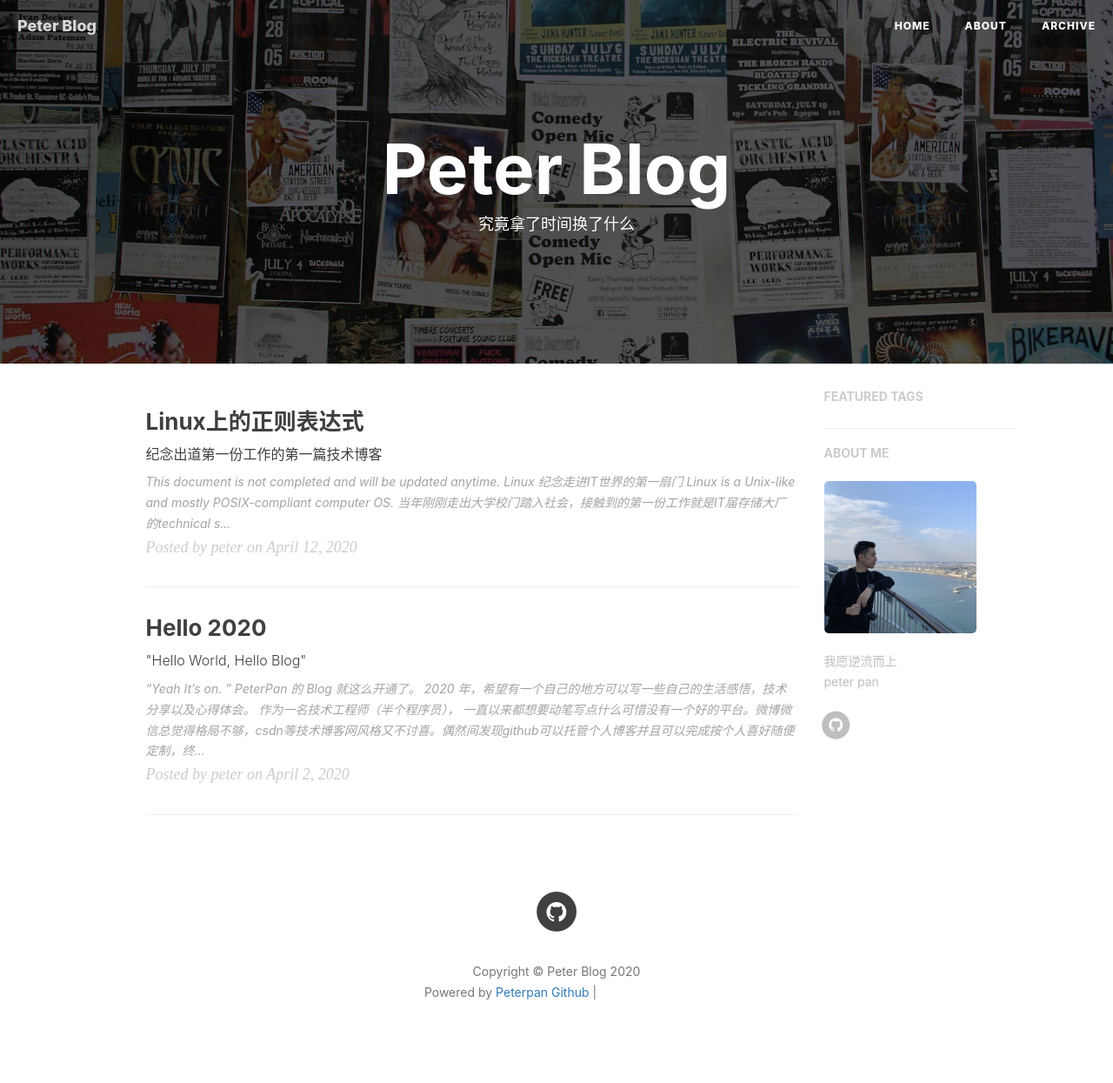
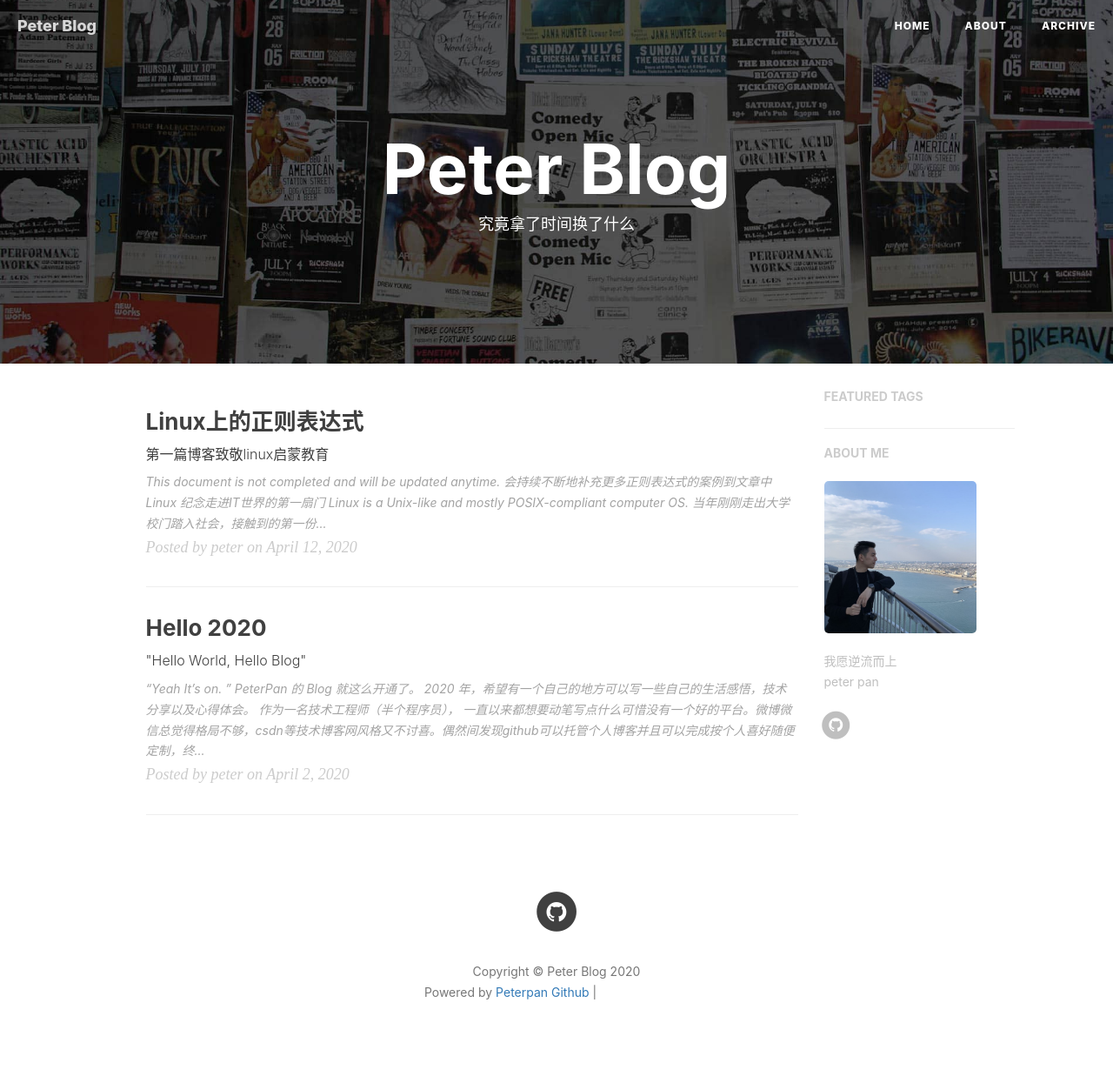
Before and after one commit to pans2/pans2.github.io, a Jekyll site: the page built from index.html, in a window 1280 px wide. Shown: the whole page at 87% size. Built offline with Jekyll 4.4.1, drawn with Linux system fonts in a browser that asks for light colours; nearby versions of some CDN libraries; the list of posts is cut into pages by our own code; comment, search, counter and statistics services are not loaded; some of the changed lines change nothing that is shown; grey boxes are pictures that could not be loaded.

Commit message:
缺乏特殊符号表

````diff
--- a/_posts/2015-04-14-unix-linux-note.markdown
+++ b/_posts/2015-04-14-unix-linux-note.markdown
@@ -1,7 +1,7 @@
 ---
 layout:     post
 title:      "Linux上的正则表达式"
-subtitle:   "纪念出道第一份工作的第一篇技术博客"
+subtitle:   "第一篇博客致敬linux启蒙教育"
 date:       2020-04-12
 author:     "peter"
 header-img: "img/post-bg-unix-linux.jpg"
@@ -11,6 +11,7 @@
 ---
 
 > This document is not completed and will be updated anytime.
+> 会持续不断地补充更多正则表达式的案例到文章中
 
 
 ## Linux
@@ -22,191 +23,115 @@
 当年刚刚走出大学校门踏入社会，接触到的第一份工作就是IT届存储大厂的technical support。从未接触过操作系统的我开启了这扇通往技术道路的大门，也是为了纪念最初，把这篇开山博客献给我热爱的**linux系统**以及曾经工作中经常用到的工具，**正则表达式**。
 
 
-
 ## 正则表达式
 
 既然是聊到这个话题，当然要说一下正则表达式的意义和用途。简单来讲，正则表达式就是用来用处字符串的方法，可以通过一些特殊符号的运用来快速的对文本文件进行增删改查的操作。一般来讲，任何一个有经验的运维人员或者是IT从业者，都会熟练的掌握正则表达式。
 
-当初我从事第一份工作技术支持的时候，常常会和企业运维人员进行一些远程桌面解决一些程序错误问题。就在这一次次的远程环境中，我总能看到我的客户熟练的操作着他们的命令行，尤其是当我还停留在**ls**，**cat**，**df -h**这些基本操作的时候，我的客户却已经开始用正则表达式提取各种需要的文本字符串。以至于我心虚的不敢在客户桌面提取我想要的特殊字段，只能让客户把一些配置文件日志文件传给我，我偷偷的线下打开notepad++然后用原始的**CTRL + F**，**CTRL + C**以及**CTRL + V**的方法来拿到我想要的字符串。
+当初我从事第一份工作技术支持的时候，常常会和企业运维人员进行一些远程桌面解决一些程序错误问题。就在这一次次的远程环境中，我总能看到我的客户熟练的操作着他们的命令行，尤其是当我还停留在**ls**，**cat**，**df -h**这些基本操作的时候，我的客户却在熟练的运用正则表达式提取各种需要的文本字符串。以至于我心虚的不敢在客户桌面提取我想要的特殊字段，只能让客户把一些配置文件日志文件传给我，我偷偷的线下打开notepad++然后用原始的**CTRL + F**，**CTRL + C**以及**CTRL + V**的方法来拿到我想要的字符串。
 
-这样的悲惨经历让我意识到了文本过滤的重要性，也正是如此让我对正则表达式产生了强烈的好奇心和求知欲。废话不多说，直接进入技术实现。
+这样的悲惨经历让我意识到了文本过滤的重要性，也正是如此让我对正则表达式产生了强烈的好奇心和求知欲。正则表达式实际上是一种“表示法”，只要某个工具程序支持这种表示法，就可以用正则表达式来进行字符串的处理。linux上最常见的就是grep，vi，sed，awk等处理文本的工具，其他一些比如cp，mv，ls之类的当然就是无法支持的。
 
 - #### grep
-Bell 和 AT&A 在那时已经是一家了，可以看到那时的通信公司真是一线 IT 公司呢。
-**C 语言也是 Bell Labs 的产物**，从一开始就是为了用于 Unix 而设计出来的。所以 Unix （在 73 年用 C 重写）在高校流行后，C 语言也获得了广泛支持。
+grep是一个非常常用也非常简单的工具，最基础的就是从文本中抓取带有特殊字符串的某一行或几行。
+所以最基础的正则表达式练习可以结合grep开始练习，先随便找了一台ubuntu的虚机然后获取/etc/hosts配置文件，显示出具体的行数和断航字符。
+```html
+ubuntu@ip-10-0-0-144:~$ cat -An /etc/hosts
+     1  127.0.0.1 localhost$
+     2  $
+     3  # The following lines are desirable for IPv6 capable hosts$
+     4  ::1 ip6-localhost ip6-loopback$
+     5  fe00::0 ip6-localnet$
+     6  ff00::0 ip6-mcastprefix$
+     7  ff02::1 ip6-allnodes$
+     8  ff02::2 ip6-allrouters$
+     9  ff02::3 ip6-allhosts$
+```
+然后执行几个命令看看能不能达到我们想要的效果获取特定的行。
+grep -n 'localhost' /etc/hosts     打印有localhost字符串的行
+grep -n 'ff0[02]' /etc/hosts       打印有ff00或者ff02的行
+grep -n 'f[^e]' /etc/hosts         打印有f后面不是e的字符串的行
+grep -n '[^[:lower:]]' /etc/hosts  打印含有不是小写字母的字符串的行
+grep -n '^$' /etc/hosts            打印出所有空白行
+grep -n '^[^$]' /etc/hosts         打印出所有非空白行
+
+需要注意的是* 的用法，代表的是重复0个或多个前面的RE字符。因此如果是“f* ”，那么有没有字符其实是都可以显示出来，如果后面再接一个字符的话，则只要含有后面那个字符就可以打印出来。看下面的例子可以作为证明。
+```html
+ubuntu@ip-10-0-0-144:~$ grep -n 'f*t' /etc/hosts
+1:127.0.0.1 localhost
+3:# The following lines are desirable for IPv6 capable hosts
+4:::1 ip6-localhost ip6-loopback
+5:fe00::0 ip6-localnet
+6:ff00::0 ip6-mcastprefix
+8:ff02::2 ip6-allrouters
+9:ff02::3 ip6-allhosts
+```
+
+- #### sed工具
+一旦开始使用了sed命令之后，我就再也不愿意使用cut这样的初级命令，因为cut的限制太多用起来太吃力，渐渐发现sed相比之下足够的强大并且最重要的是可以支持正则表达式的使用。
+先来看一下sed工具的基本用法： sed [-nefri] [动作]
+-n 使用安静模式。正常模式中，所有数据都会被列出来，而加上-n之后就只会打印出经过sed处理过的那一行。
+-e 直接在命令行上进行文件编辑并打印出来。
+-f 可以将sed的动作写在一个文件内，后面跟这个文件就可以执行这个动作。
+-r 后面可以支持扩展的正则表达式，不仅限于基础正则表达式。
+-i 直接修改后面接的文件的内容而不只是由屏幕输出。（对于配置文件要慎用，建议还是先确认输出正确再做修改）
+
+动作说明： '[n1[,n2]]function'
+动作参数： a：新增到下一行 c：替换整行 d：删除 i:插入到上一行 p:打印，一般配合sed -n打印选择的数据 s：替换，配合正则表达式。
+
+举例说明上述基本用法，可以自己编辑一个简单的文本然后执行下面的语句看看是否打印出正确的效果。
+```html
+$ cat test.test
+test
+123
+tete
+erererere
+eeeeeeeee
+fefsfddfd
+xcvxvcvcxvxcv
+fdsfsefefefsfefsefef
+```
+假设我们有上述一个名字叫test.test的文件，然后分别执行下面的语句。为了能打印出行号，可以使用nl代替cat。下面的sed直接接动作省略了-e。
+nl test.test | sed '2a test'           第二行下面一行新增一行test
+nl test.test | sed '6,7c test'         第六第七行替换成一行test
+nl test.test | sed '2,5d'              删除第二行到第五行，d后面如果接test会报错
+nl test.test | sed '6,7i test'         第六行和第七行上面分别插入一行test
+nl test.test | sed -n '6,7p'           只打印出6-7行，如果这时候不用-n的话，6-7行会反复输出，这就是安静模式的作用配合p的动作执行
 
 
+- #### sed正则表达
+为了演示一下sed上的正则表达式的用法，我特地找来了做support工作时候的一个日志文件，选取了一行比较复杂的日志来进行sed处理。
+```html
+$ cat test.pid
+2019-10-24 08:23:22.562866 AEDT,"sys_gis","iadpprod",p766178,th-859531392,"10.139.206.158","30904",2019-10-24 08:04:53 AEDT,0,con9683124,cmd16,seg-1,,dx23356519,,sx1,"ERROR","58M01","could not execute command on QE","FTS detected connection lost during dispatch to seg29 192.168.99.24:50005 pid=152199:","command: 'set gp_write_shared_snapshot=true'",,,,"SELECT  COUNT(*) FROM  PM_RECOVERY9 WHERE  REP_GID = $1  AND WFLOW_ID = $2  AND SUBJ_ID = $3  AND TASK_INST_ID = $4  AND TGT_INST_ID = $5",0,,"cdbdisp_query.c",550,
+```
+我如果想要提取FTS以后的字符串一直到包含pid=xxxxxx为止，并且希望整个日志文件其他每一行都要能提取出这个特殊字段，用sed是最佳的方法。如果用cut，我们无法把FTS作为cut的分隔符，也没有办法保证截取到pid=xxxxxx的字符串，因为其他行的pid会是别的号，所以我们就要用sed结合正则表达式来提取。
+思路就是把FTS前面的文字全部替换成空格，再把pid=xxxxxx以后的文字也全部替换成空格，效果就出来了。
+```html
+$ cat test.pid | sed -r 's/.*FTS(.*)pid([^:]*).*/FTS\1pid\2/g'
+FTS detected connection lost during dispatch to seg29 192.168.99.24:50005 pid=152199
+```
 
-AT&T licensed Unix to outside parties(第三方) from the late 1970s, leading to a variety of both **academic** (最有有名的 BSD ) and **commercial** (Microsoft Xenix, IBM AIX, SunOS Solaris)
+- #### 正则表达式字符
+通过上述的命令行来详细介绍一下几个特殊字符的作用。
+^word   待查找的字符串word在行首
+word$   待查找的字符串word在行尾
+.       代表一定有一个任意字符的字符
+*       重复0-无穷多个前一个字符
+\       转义字符
+[abc]   字符集合中找出含a或b或c的字符串
+[n1-n2] 字符集合中找出想要选区的字符范围，连续性根据ASCII编码而定
+[^list] 字符集合中找出不是list的字符串
+\{n,m\} 连续n到m个前一个字符
 
-- #### sed
-一旦开始使用了sed命令之后，我就再也不愿意使用cut这样的初级命令，因为cut的限制太多用起来太吃力，渐渐发现sed相比之下足够的强大并且最重要的是可以支持正则表达式的使用。
+所以在上述命令中 .* 代表任意字符重复多次，（.* ）代表第一个分组是FTS到pid字符串中的字符，([^:]* )代表第二个分组是pid之后，第一个：之前的字符串。然后我们讲整行内容替换成FTS+第一个分组内容+pid+第二个分组内容。显示出来的就是我们要的字段了。
+
+其实上面的过滤方式还有另一种方法也可以做到
+```html
+$ cat test.pid | sed -r 's/^.*FTS/FTS/g' | sed -r 's/pid([^:]*).*$/pid\1/g'
+FTS detected connection lost during dispatch to seg29 192.168.99.24:50005 pid=152199
+```
+通过两个管道分别替换两次，第一次替换FTS前面的部分变成FTS，第二次替换pid到：以后的部分变成pid+分组变量。
 
 
-
-- #### BSD
-**Barkeley Software Distribution**, also called Berkeley Unix. Today the term "BSD" is used to refer to any of the BSD descendants(后代) which together form a branch of the family of Unix-like OS.(共同组成了一个分支)
-	- **BSD 最大的贡献是在 BSD 中率先增加了虚拟存储器和 Internet 协议**，其 TCP/IP(IPv4 only) 代码仍然在现代 OS 上使用（ Microsoft Windows and most of the foundation of Apple's OS X and iOS ）
-	- BSD 后来发展出了众多开源后代，包括 FreeBSD, OpenBSD, NetBSD 等等……很多闭源的 vendor Unix 也都从 BSD 衍生而来。
-
-- #### FreeBSD & Apple
-FreeBSD 不但是 Open Source BSD 中占有率最高的，还直接影响了 Apple Inc : NeXT Computer 的团队在 FreeBSD 上衍生出了 NeXTSTEP 操作系统，这货后来在 Apple 时期演化成了 **Darwin** ，这个“达尔文”居然还是个开源系统，而且是 the Core of **Mac OS X** and **iOS**.
-
-- #### NeXTSTEP
-An **object-oriented**, multitasking OS. Low-level C but High-level OC language and runtime the first time, combined with an **OO aplication layer** and including several "kits".
-大家都知道 NeXT 是 Steve Jobs 被 forced out of Apple 后和 a few of his coworkers 创办的，所以 **NeXTSTEP 绝对是证明 Jobs 实力的作品。**
-
-- #### Darwin
-[Darwin](https://en.wikipedia.org/wiki/Darwin_(operating_system)), the core set of components upon which Mac OS X and iOS based, mostly POSIX compatible, but has never, by itself, been certified as being compatible with any version of **POSIX**. (OS X, since Leopard, has been certified as compatible with the Single UNIX Specification version 3)
-**所以说 Mac OS X 算是很正统 Unix 的了**
-
-- #### POSIX
-可移植操作系统接口, Portable Operating System Interface, is a family of standards specified by the IEEE from maintaining compatibility between OS, defines the API along with Command Line Shells and utility interfaces, for software comaptibility with variants of Unix and other OS.
-	- Fully POSIX compliant:
-		- OS X
-		- QNX OS (BlackBerry)
-	- Mostly complicant:
-		- Linux
-		- OpenBSD/FreeBSD
-		- Darwin (Core of **iOS** & OS X)
-		- **Android**
-	- Complicant via compatibility feature （通过兼容功能实现兼容）
-		- Windows NT Kernel
-			- Windows Server 2000, 2003, 2008, 2008 R2, 2012
-		- Symbian OS (with PIPS)
-			- Symbian was a closed-source OS.
-
-
-## Unix-like
-
-> A Unix-like (sometimes referred to as UN*X or *nix) operating system is one that behaves in a manner similar to a Unix system, while not necessarily conforming to or being certified to any version of the **Single UNIX Specification**.
-
-There is no standard for defining the term.
-其实 Unix-like 是个相对模糊的概念：
-
-* 最狭义的 Unix 单指 Bell Labs's Unix
-* 稍广义的 Unix 指代所有 Licensed Unix, 即通过了 SUS 的 Unix-like ，比如 OS X
-* 最广义的 Unix 即所有 Unix-like 系统，无论它是否通过过任何 SUS，包括 Linux，BSD Family 等
-
-#### Single UNIX Specification
-The Single UNIX Specification (SUS) is the collective name of a family of standards for computer OS, compliance with which is required to **qualify for the name "Unix"**, like **POSIX**.
-
-#### Apple iOS
-iOS is a **Unix-like OS based on Darwin(BSD)** and OS X, which share some frameworks including Core Foundation, Founadtion and the Darwin foundation with OS X, but, Unix-like shell access is not avaliable for users and restricted for apps, **making iOS not fully Unix-compatible either.**
-
-The iOS kernal is **XNU**, the kernal of Darwin.
-
-#### XNU Kernel
-XNU, the acronym(首字母缩写) for ***X is Not Unix***, which is the **Computer OS Kernel** developed at Apple Inc since Dec 1996 for use in the Mac OS X and released as free open source software as part of Darwin.
-
-
-## Linux
-
-
-> Linux is a Unix-like and mostly POSIX-compliant computer OS.
-
-
-![Unix_timeline](http://upload.wikimedia.org/wikipedia/commons/thumb/c/cd/Unix_timeline.en.svg/800px-Unix_timeline.en.svg.png)
-
-
-#### Linux Kernel
-
-严格来讲，术语 Linux 只表示 [Linux Kernel](http://en.wikipedia.org/wiki/Linux_kernel) 操作系统内核本身，比如说 Android is Based on Linux (Kernel). Linus 编写的也只是这一部分，一个免费的 Unix-like Kernel，并不属于 GNU Project 的一部分。
-
-但通常把 Linux 作为 Linux Kernel 与大量配合使用的 GNU Project Software Kit (包括 Bash, Lib, Compiler, 以及后期的 GUI etc) 所组合成的 OS 的统称。（包括各类 Distribution 发行版）
-
-这类操作系统也被称为 **GNU/Linux**
-
-
-#### GNU Project
-
-The GNU Project is a **free software, mass collaboration** project, which based on the following freedom rights:
-
-* Users are free to run the software, share (copy, distribute), study and modify it.
-* GNU software guarantees these freedom-rights legally (via its license).
-* So it is not only FREE but, more important, FREEDOM.
-
-In order to ensure that the *entire* software of a computer grants its users all freedom rights (use, share, study, modify), even the most fundamental and important part, **the operating system**, needed to be written.
-
-This OS is decided to called **GNU (a recursive acronym meaning "GNU is not Unix")**. By 1992, the GNU Project had completed all of the major OS components except for their kernel, *GNU Hurd*.
-
-With the release of the third-party **Linux Kernel**, started independently by *Linus Torvalds* in 1991 and released under the GPLv0.12 in 1992, for the first time it was possible to run an OS **composed completely of free software**.
-
-Though the Linux kernel is not part of the GNU project, it was developed using GCC and other GNU programming tools and was released as free software under the GPL.
-
-Anyway, there eventually comes to the **GNU/Linux**
-
-
-* **GPL**: GNU General Public License
-* **GCC**: GNU Compiler Collection
-
-其他与 GPL 相关的自由/开源软件公共许可证：
-
-* [Mozilla Public License](http://en.wikipedia.org/wiki/Mozilla_Public_License)
-* [MIT License](http://en.wikipedia.org/wiki/MIT_License)
-* [BSD Public License](http://en.wikipedia.org/wiki/BSD_licenses)
-	* GPL 强制后续版本必须是自由软件，而 BSD 的后续可以选择继续开源或者封闭
-* [Apache License](http://en.wikipedia.org/wiki/Apache_License)
-
-
-![Public License](/img/in-post/open-source-license.png)
-
-#### Android
-
-Android is a mobile OS based on **Linux Kernel**, so it's definitely **Unix-like**.
-
-**Linux is under GPL so Android has to be open source**.
-Android's source code is released by Google under open source licenses, although most Android devices ultimately ship with a combination of open source and proprietary software, including proprietary software developed and licensed by Google *(GMS are all proprietary)*
-
-#### Android Kernel
-
-Android's kernel is based on one of the Linux kernel's long-term support (LTS) branches.
-
-**Android's variant of the Linux kernel** has further architectural changes that are implemented by Google outside the typical Linux kernel development cycle, and, certain features that Google contributed back to the Linux kernel. Google maintains a public code repo that contains their experimental work to re-base Android off the latest stable Linux versions.
-
-Android Kernel 大概是 Linux Kernel 最得意的分支了，Android 也是 Linux 最流行的发行版。不过，也有一些 Google 工程师认为 Android is not Linux in the traditional Unix-like Linux distribution sense. 总之这类东西就算有各种协议也还是很难说清楚，在我理解里 Android Kernel 大概就是 fork Linux Kernel 之后改动和定制比较深的例子。
-
-
-#### Android ROM
-
-既然提到 Android 就不得不提提 Android ROM
-
-ROM 的本义实际上是只读内存：
-
-**Read-only memory** (ROM) is a class of storage medium used in computers and other electronic devices. Data stored in ROM can only be modified slowly, with difficulty, or not at all, so it is **mainly used to distribute firmware (固件)** (software that is very closely tied to specific hardware, and unlikely to need frequent updates).
-
-ROM 在发展的过程中不断进化，从只读演变成了可编程可擦除，并最终演化成了 Flash
-
-* PROM (Programmable read-only memory)
-* EPROM (Erasable programmable read-only memory)
-* EEPROM (Electrically erasable programmable read-only memory)
-	* Flash memory (闪存)
-
-Flash 的出现是历史性的，它不但可以作为 ROM 使用，又因其极高的读写速度和稳定性，先后发展成为U盘（USB flash drives）、移动设备主要内置存储，和虐机械硬盘几条街的固态硬盘（SSD），可以说这货基本统一了高端存储市场的技术规格。
-
-所以我们平时习惯说的 ROM 其实还是来源于老单片机时代，那时的 ROM 真的是写了就很难（需要上电复位）、甚至无法修改，所以那时往 ROM 里烧下去的程序就被称作 firmware ，固件。久而久之，虽然技术发展了，固件仍然指代那些不常需要更新的软件，而 ROM 这个词也就这么沿用下来了。
-
-所以在 wiki 里是没有 Android ROM 这个词条的，只有 [List of custom Android firmwares](http://en.wikipedia.org/wiki/List_of_custom_Android_firmwares)
-
-> A custom firmware, also known as a custom ROM, ROM, or custom OS, is an aftermarket distribution of the Android operating system. They are based on the Android Open Source Project (AOSP), hence most are open-sourced releases, unlike proprietary modifications by device manufacturers.
-
-各类 Android ROM 在 Android 词类下也都是属于 **Forks and distributions** 一类的。
-
-所以我说，其实各类 Android ROM 也好，fork Android 之流的 YunOS、FireOS 也好，改了多少东西，碰到多深的 codebase ……**其实 ROM 和 Distribution OS 的界限是很模糊的**，为什么 Android 就不可以是移动时代的 Linux ，为什么 Devlik/ART 就不能是移动时代的 GCC 呢？
-
-#### Chrome OS
-
-Chrome OS is an operating system based on the **Linux kernel** and designed by Google to work with web applications and installed applications.
-
-虽然目前只是个 Web Thin Client OS ，但是 RoadMap 非常酷……
-
-* **Chrome Packaged Application** (Support working offline and installed)
-* **Android App Runtime** (run Android applications natively...fxxking awesome)
-
-平复一下激动的心情，还是回到正题来：
-
-#### Chromium OS
-
-Chrome OS is based on Chromium OS, which is the open-source development version of Chrome OS, which is a **Linux distribution** designed by Google.
-
-For Detail, Chromium OS based on [Gentoo Linux](http://en.wikipedia.org/wiki/Gentoo_Linux), emm...
+#### awk以及更多
+其实linux还有更常用更实用的awk命令，awk工具在我之前的support生涯中为我带去很多的便利，利用awk我还写了一个小工具来快速查询我想要的特殊字段。这个就留着作为下一篇博客的题材，总结一下awk的使用方式和我的使用场景以及如何结合shell script写出一个简单实用的脚本供自己反复使用。
````
